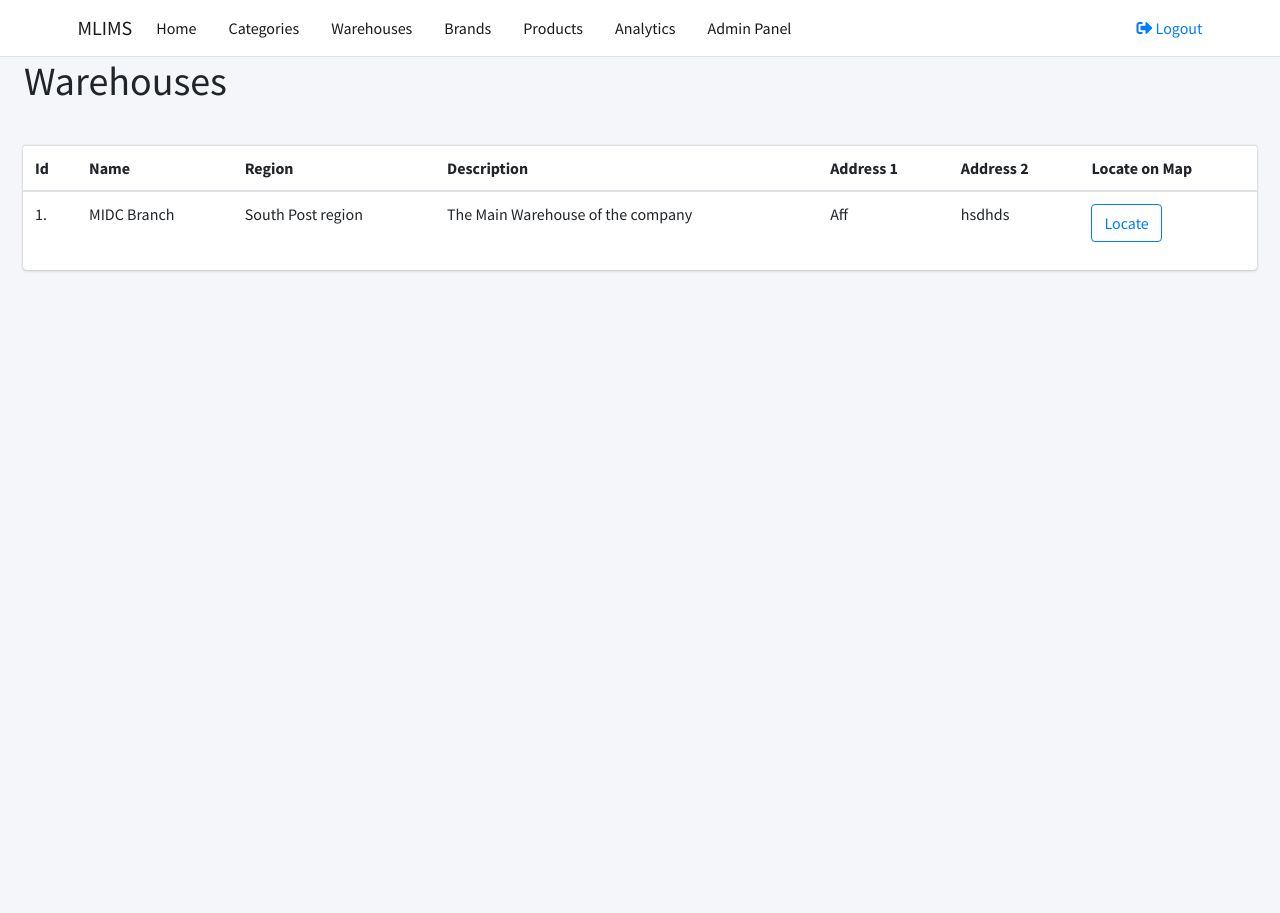
After one commit to mohilkhare1708/MLIMS, a Django app: page /home/view-warehouses/ in a window 1280 px wide. The commit adds this page. Run offline with Django 3.2, Linux system fonts and the light colour scheme; a user stored in the database is signed in; data comes from the database, SQL or seed files in the repository; both versions use the stored data as it was after the commit; some libraries are stand-ins or nearby versions.

Commit message:
view warehouses

```diff
--- a/server/products/templates/partials/_navbar.html
+++ b/server/products/templates/partials/_navbar.html
@@ -15,6 +15,9 @@
           </li>
           <li class="nav-item active">
             <a href="{% url 'products:view_categories' %}" class="nav-link">Categories</a>
+          </li>
+          <li class="nav-item active">
+            <a href="{% url 'products:view_warehouses' %}" class="nav-link">Warehouses</a>
           </li>
           <li class="nav-item active">
             <a href="" class="nav-link">Brands</a>
--- a/server/products/templates/partials/_scripts.html
+++ b/server/products/templates/partials/_scripts.html
@@ -14,6 +14,9 @@
 <!-- DateRange Picker -->
 <script src="{% static 'assets/plugins/moment/moment.min.js' %}"></script>
 <script src="{% static 'assets/plugins/daterangepicker/daterangepicker.js' %}"></script>
+
+<script src="http://maps.google.com/maps?file=api&amp;v=2&amp;sensor=false" type="text/javascript"></script>
+
 
 <script>
   function getToken(name) {
--- /dev/null
+++ b/server/products/templates/products/view_warehouses.html
@@ -0,0 +1,64 @@
+{% extends 'base.html' %}
+{% block title %}Categories{% endblock title %}
+
+{% block content %}
+<h1 class="ml-4">Warehouses</h1>
+<div class="content-wrapper">
+    <div class="container-fluid">
+        <br>
+        <div class="row m-2">
+            <div class="col-6" style="max-width:100%; flex:0 0 100%;">
+                <div class="card">
+                    <table class="table">
+                        <thead>
+                            <tr>
+                                <th>Id</th>
+                                <th>Name </th>
+                                <th>Region</th>
+                                <th>Description</th>
+                                <th>Address 1</th>
+                                <th>Address 2</th>
+                                <th>Locate on Map</th>
+                            </tr>
+                        </thead>
+                        <tbody>
+                            {% for warehouse in warehouses %}
+                            <tr>
+                                <td>{{ warehouse.pk }}. </td>
+                                <td>{{ warehouse.name }}</td>
+                                <td>{{ warehouse.region }}</td>
+                                <td>{{ warehouse.description }}</td>
+                                <td>{{ warehouse.address1 }}</td>
+                                <td>{{ warehouse.address2 }}</td>
+                                <td><a href="http://maps.google.com/maps?q={{warehouse.latitude}},{{warehouse.longitude}}"><button type="button" class="btn btn-outline-primary">Locate</button></a></td>
+                            </tr>
+                            {% endfor %}
+                        </tbody>
+                    </table>
+                </div>
+            </div>
+            {% comment %} <div class="col-8">
+                <div class="row">
+                    {% for warehouse in warehouses %}
+                    <div class="col-4">
+                        <div class="card" style="width: 18rem;">
+                            <img class="card-img-top" src="https://maps.google.com/maps/api/staticmap?center={{warehouse.latitude}},{{warehouse.longitude}}&zoom=8&size=400x300&sensor=false" alt="Card image cap">
+                            <div id="map" style="width: 400px; height: 300px"></div>
+                            <script type="text/javascript">
+                                var map = new GMap2(document.getElementById("map"));
+                                map.setCenter(new GLatLng(51.49, -0.12), 8);
+                            </script>
+                            <div class="card-body">
+                              <h5 class="card-title">{{ warehouse.name }}</h5>
+                              <p class="card-text">{{ warehouse.description|truncatechars:100 }}</p>
+                              <!-- <a href="#" class="btn btn-primary">Go somewhere</a> -->
+                            </div>
+                          </div>
+                    </div>
+                    {% endfor %}
+                </div>
+            </div> {% endcomment %}
+        </div>
+    </div>
+</div>
+{% endblock content %}
--- a/server/products/urls.py
+++ b/server/products/urls.py
@@ -6,4 +6,5 @@ urlpatterns = [
     path('', views.index , name = 'index'),
     path('view-categories/', views.view_categories , name = 'view_categories'),
     path('view-brands/', views.view_brands , name = 'view_brands'),
+    path('view-warehouses/', views.view_warehouses , name = 'view_warehouses'),
 ]
--- a/server/products/views.py
+++ b/server/products/views.py
@@ -1,7 +1,7 @@
 from django.shortcuts import render
 from django.contrib.auth.decorators import login_required
 
-from .models import Category,Brand
+from .models import Category,Brand, WareHouse
 
 # Create your views here.
 app_name = 'products'
@@ -25,6 +25,13 @@ def view_brands(request):
         'brands':brands,
     }
     return render(request,'products/view_brands.html', context)
+@login_required
+def view_warehouses(request):
+    warehouses = WareHouse.objects.all()
+    context = {
+        'warehouses':warehouses,
+    }
+    return render(request,'products/view_warehouses.html', context)
 
 def landingpage(request):
     context={}
```
Also changed, not shown: server/db.sqlite3.
